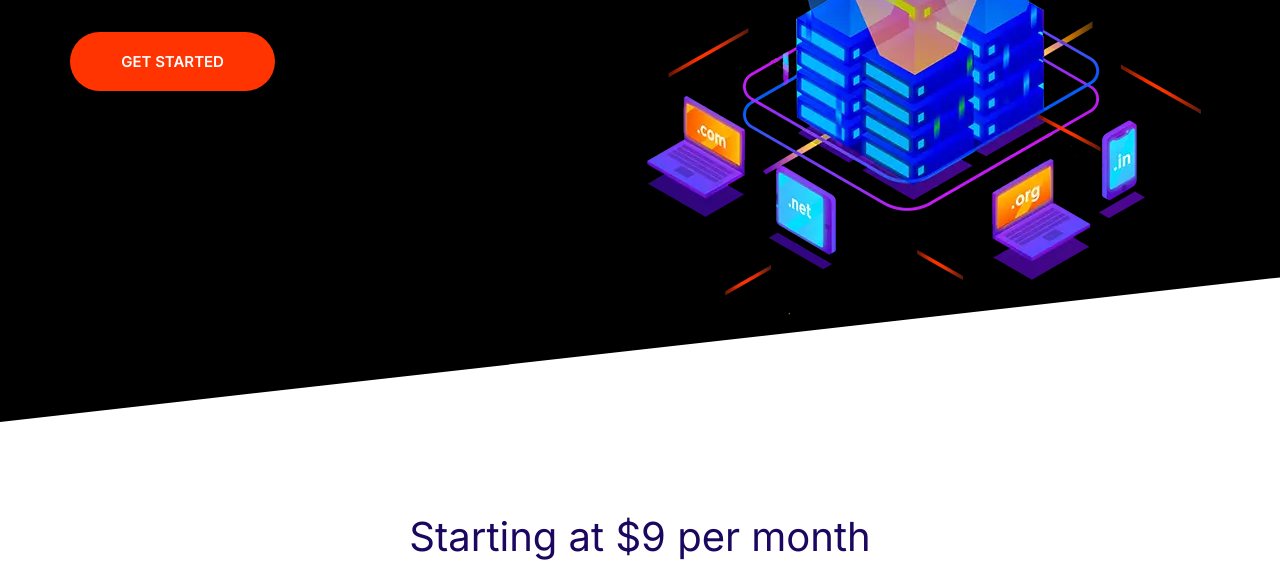
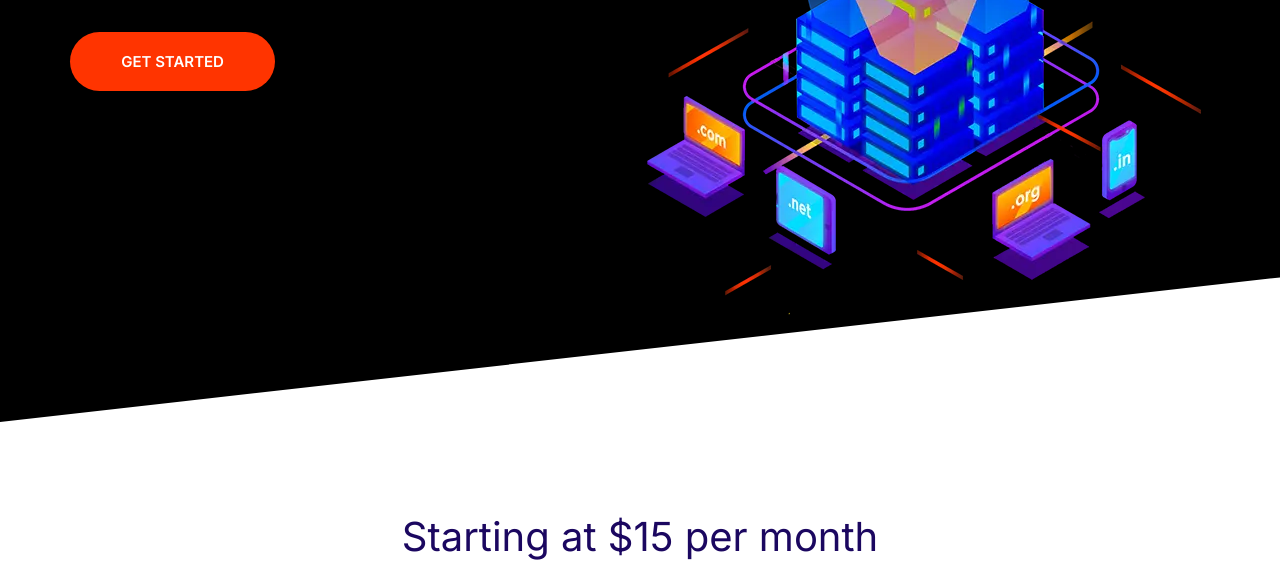
Before and after one commit to ellasisking/stratify, a website built with Parcel: page index.html in a window 1280 px wide. Shown: the part 362-928 px from the top of the page. Built offline with nearby package versions, Linux system fonts and the light colour scheme.

Commit message:
Update teh price

```diff
--- a/index.html
+++ b/index.html
@@ -63,7 +63,7 @@
     </section>
     <section class="block container block-domain">
       <div class="block__header">
-        <h2>Starting at $9 per month</h2>
+        <h2>Starting at $15 per month</h2>
         <p>
           Lorem ipsum dolor sit amet consectetur adipisicing elit. Qui, tempore?
         </p>
```
